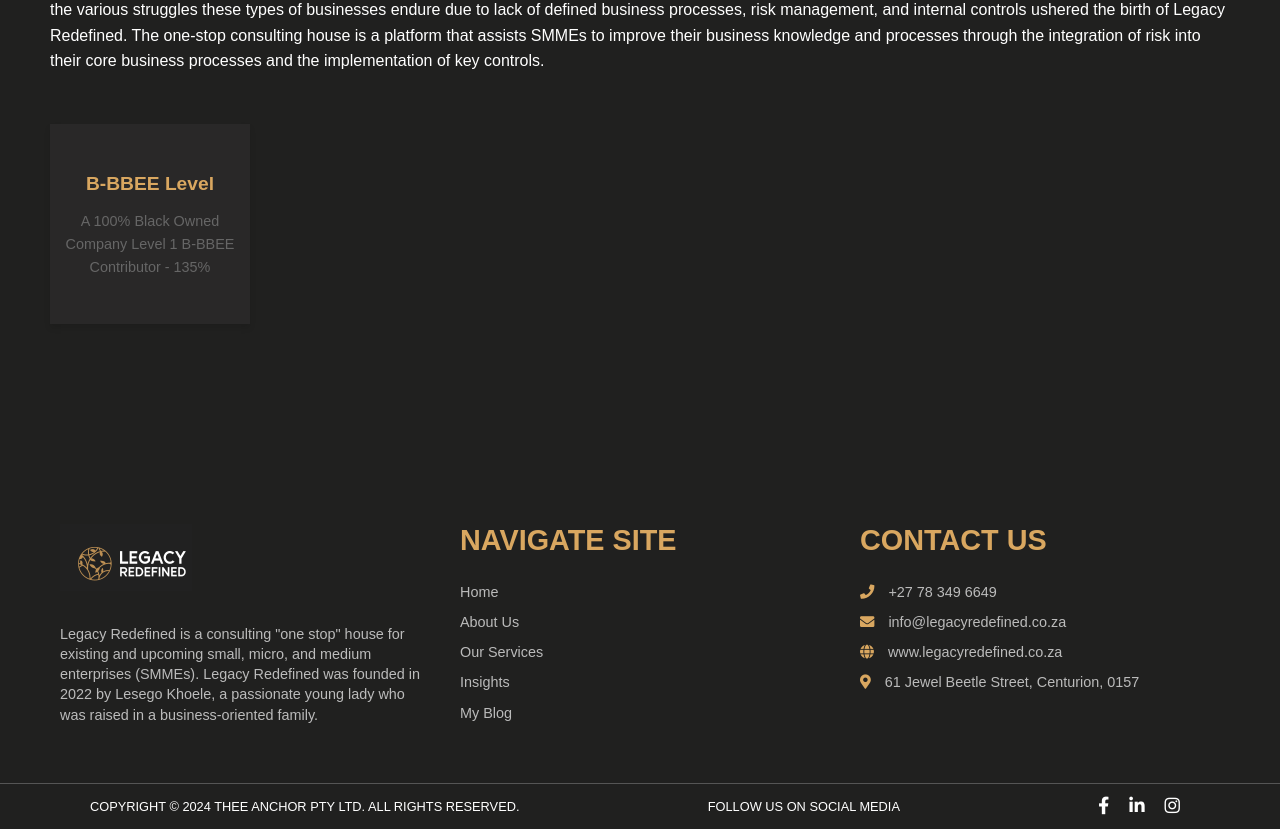
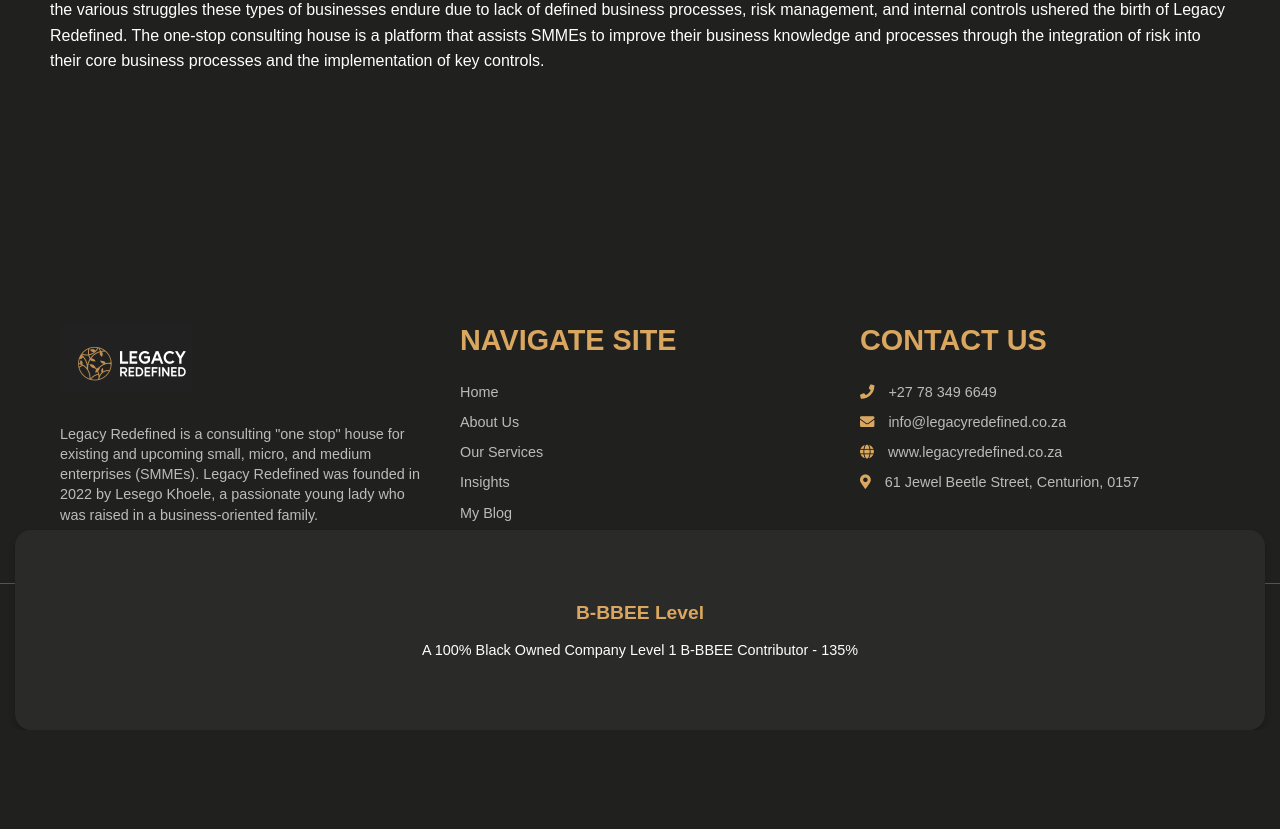
Before and after one commit to LebogangMputle/The_lagecy_redifined_V2, a React (Vite) app: page /aboutUs in a window 1280 px wide. Shown: the part 640-1469 px from the top of the page. After the commit the page ends 1370 px from the top, so only its background shows below. Built offline with nearby package versions, Linux system fonts and the light colour scheme.

Commit message:
"Updated styles for AboutUs component, modified MyBlogs component to use new image, changed social media links in Footer, and adjusted styles for Home component."

```diff
--- a/src/components/About/AboutUs.css
+++ b/src/components/About/AboutUs.css
@@ -66,29 +66,32 @@
 
 /* B-BBEE Card Styling */
 .bbbee-card {
-  margin-top: 20px;
-  width: 200px; /* Set a fixed width for a smaller card */
-  height: 200px; /* Match height to make it a square */
+  width: 1250px; /* Fixed square size */
+  height: 200px; /* Fixed square size */
   padding: 15px;
-  background-color: #292828; /* Dark grey background */
-  color: #928f8f; /* Neutral text color */
-  box-shadow: 0 4px 6px rgba(0, 0, 0, 0.1); /* Subtle shadow for depth */
-  border-radius: 0; /* Remove rounding for sharp corners */
-  text-align: center; /* Center the text inside the card */
+  background-color: #2a2a29; /* Slightly lighter than the background (#20201f) */
+  color: #d9a760; /* Gold text color for contrast */
+  box-shadow: 0 4px 6px rgba(0, 0, 0, 0.2); /* Subtle shadow for depth */
+  border-radius: 16px; /* Rounded edges */
   display: flex; /* Flexbox for centering content */
   flex-direction: column; /* Stack content vertically */
   justify-content: center; /* Center content vertically */
   align-items: center; /* Center content horizontally */
+  margin: 0 auto; /* Center card horizontally */
+  position: absolute; /* Position for full centering */
+  top: 1270px;
+  left: 50%; /* Center horizontally */
+  transform: translate(-50%, -50%); /* Adjust for card size */
 }
 
 .bbbee-card h3 {
   margin-bottom: 10px;
-  font-size: 1.2rem; /* Slightly smaller font size for the header */
-  color: #d9a760; /* Gold highlight for the header */
+  font-size: 1.2rem; /* Slightly smaller font size */
+  color: #d9a760; /* Gold highlight for header */
 }
 
 .bbbee-card p {
   margin: 0;
-  font-size: 0.9rem; /* Slightly smaller font size for description */
-  color: #666666; /* Subtle gray for description */
+  font-size: 0.9rem; /* Slightly smaller font size */
+  color: #ffffff; /* White text for readability */
 }
--- a/src/components/Footer/Footer.jsx
+++ b/src/components/Footer/Footer.jsx
@@ -38,8 +38,8 @@
         <p>COPYRIGHT © 2024 THEE ANCHOR PTY LTD. ALL RIGHTS RESERVED.</p>
         <p>FOLLOW US ON SOCIAL MEDIA</p>
         <div className="footer-socials">
-          <a href="https://www.facebook.com/legacyredefinedza" target="_blank" rel="noopener noreferrer"><i className="fab fa-facebook-f"></i></a>
-          <a href="https://www.linkedin.com/company/legacyredefined" target="_blank" rel="noopener noreferrer"><i className="fab fa-linkedin-in"></i></a>
+          <a href="https://www.facebook.com/profile.php?id=100089835789730&mibextid=LQQJ4d" target="_blank" rel="noopener noreferrer"><i className="fab fa-facebook-f"></i></a>
+          <a href="https://www.linkedin.com/company/legacy-redefined/" target="_blank" rel="noopener noreferrer"><i className="fab fa-linkedin-in"></i></a>
           <a href="https://www.instagram.com/legacy_redefinedza?igsh=aGxwZXFmamJzaTVw&utm_source=qr" target="_blank" rel="noopener noreferrer"><i className="fab fa-instagram"></i></a>
         </div>
       </div>
--- a/src/components/Home/Home.css
+++ b/src/components/Home/Home.css
@@ -132,10 +132,12 @@
 }
 
 .clients-section h2 {
-  margin-bottom: 1rem;
+  margin-bottom: 2rem; /* Adjust this value for spacing */
+  margin-top: -20px; /* Moves the heading further up */
   font-size: 1.8rem;
   font-weight: bold;
 }
+
 
 .logos-container {
   display: flex;
@@ -165,20 +167,8 @@
   0% {
     width: 0;
   }
-  50% {
-    width: 25%;
-  }
   100% {
-    width: 50%;
-  }
-}
-
-@keyframes blink {
-  0%, 100% {
-    border-color: transparent;
-  }
-  50% {
-    border-color: #d9a760;
+    width: 100%; /* Ensure the entire text is revealed */
   }
 }
 
@@ -187,46 +177,45 @@
 }
 
 .video-section {
-  padding: 0px 50px;
+  padding: 50px 20px; /* Ensure proper padding */
   background-color: #181515;
   color: white;
   text-align: center;
+  overflow: hidden; /* Prevent any overflow issues */
+  min-height: 300px; /* Ensure enough height for the section */
+  position: relative;
 }
 
 .video-section h2 {
-  font-size: 1rem;
+  font-size: 1.5rem;
   color: #d9a760;
-  margin-bottom: 100px;
+  margin-bottom: 20px;
   text-align: center;
   padding-left: 0;
-  display: inline-block; /* Centers the element within its container */
-  /* Apply typing effect */
-  white-space: nowrap;
+  display: inline-block;
+  white-space: nowrap; /* Prevent text from wrapping */
   overflow: hidden;
   border-right: 2px solid #d9a760;
-  animation: typing 5s steps(25, end) infinite, blink 1s step-end infinite;
-    /* Control width to set where the typing cursor stops */
-    width: 10ch; /* Adjust this value based on text length */
+  animation: typing 6s steps(15, end) infinite, blink 1s step-end infinite; /* Adjust the number of steps */
+  max-width: 100%; /* Allow text to expand fully */
+  width: 100%; /* Allow the text container to adjust based on content */
 }
-/* Responsive adjustment for mobile */
+
+/* Adjust for smaller screens */
 @media (max-width: 768px) {
   .video-section h2 {
     font-size: 1.8rem;
-    text-align: center;
-    padding-left: 0;
-    margin-right: 0;
-
-    /* Ensure animation is active on mobile */
-    animation: typing 3s steps(30, end) infinite, blink 0.7s step-end infinite;
+    animation: typing 5s steps(15, end) infinite, blink 0.7s step-end infinite;
   }
 }
 
 
 .video-placeholder-container {
   display: flex;
-  justify-content: space-between;
-  align-items: flex-start;
+  justify-content: center;
   gap: 40px; /* Space between video and placeholder text */
+  flex-wrap: wrap; /* Ensure responsiveness for smaller screens */
+  margin-top: 20px; /* Add space below the heading */
 }
 
 video {
```
Also changed, not shown: src/components/Blogs/MyBlogs.jsx (+2 -2 lines), src/assets/lesego.jpeg (added), src/assets/sharmila.jpeg (added).
